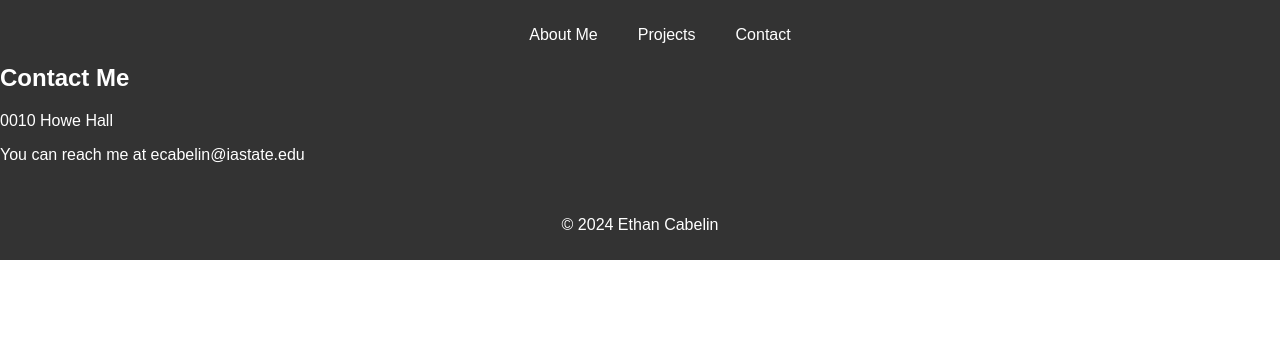
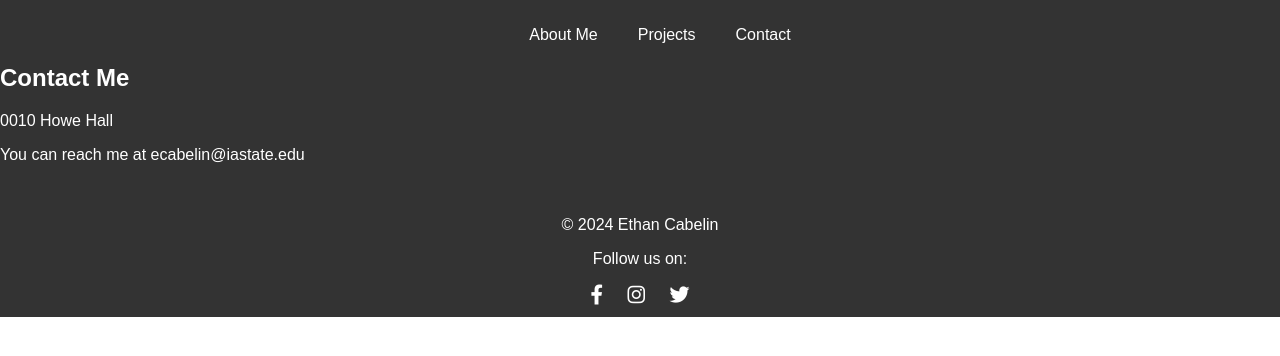
Before and after one commit to Ventrixq/personal, a plain HTML site: page contact.html in a window 1280 px wide. Drawn offline with Linux system fonts and the light colour scheme.

Commit message:
Add files via upload

```diff
--- a/contact.html
+++ b/contact.html
@@ -5,6 +5,7 @@
     <meta name="viewport" content="width=device-width, initial-scale=1.0">
     <title>Activity04 Portfolio and Github Web Pages</title>
     <link rel="stylesheet" href="./style.css">
+    <link rel="stylesheet" href="https://cdnjs.cloudflare.com/ajax/libs/font-awesome/6.0.0-beta3/css/all.min.css"
 </head>
 <body>
     <header>
@@ -25,6 +26,10 @@
 
     <footer>
         <p>&copy; 2024 Ethan Cabelin</p>
+        <p>Follow us on:</p>
+        <a href="https://www.facebook.com/NASA/" target="_blank"><i class="fab fa-facebook-f"></i></a>
+        <a href="https://www.instagram.com/nasa/?hl=en" target="_blank"><i class="fab fa-instagram"></i></a>
+        <a href="https://x.com/NASA?ref_src=twsrc%5Egoogle%7Ctwcamp%5Eserp%7Ctwgr%5Eauthor&prefetchTimestamp=1725771210888" target="_blank"><i class="fab fa-twitter"></i></a>
     </footer>
 </body>
 </html>
--- a/style.css
+++ b/style.css
@@ -29,3 +29,13 @@ footer {
     background-color: #333;
     color: #fff;
 }
+
+footer a {
+    color: #fff;
+    margin: 0 10px;
+    text-decoration: none;
+    font-size: 20px;
+}
+footer a:hover {
+    color: #f39c12; /* Change color on hover */
+}
```
Also changed, not shown: index.html (+5 -0 lines), projects.html (+5 -0 lines), Exalidraw.jpg (added), url.txt (added).
